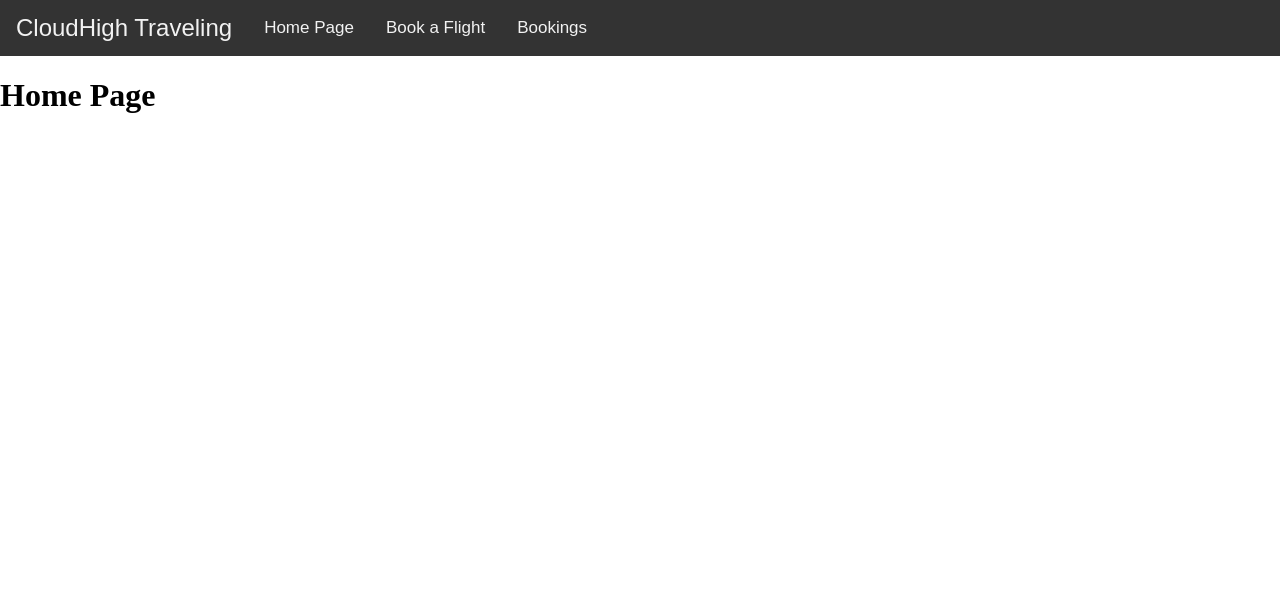
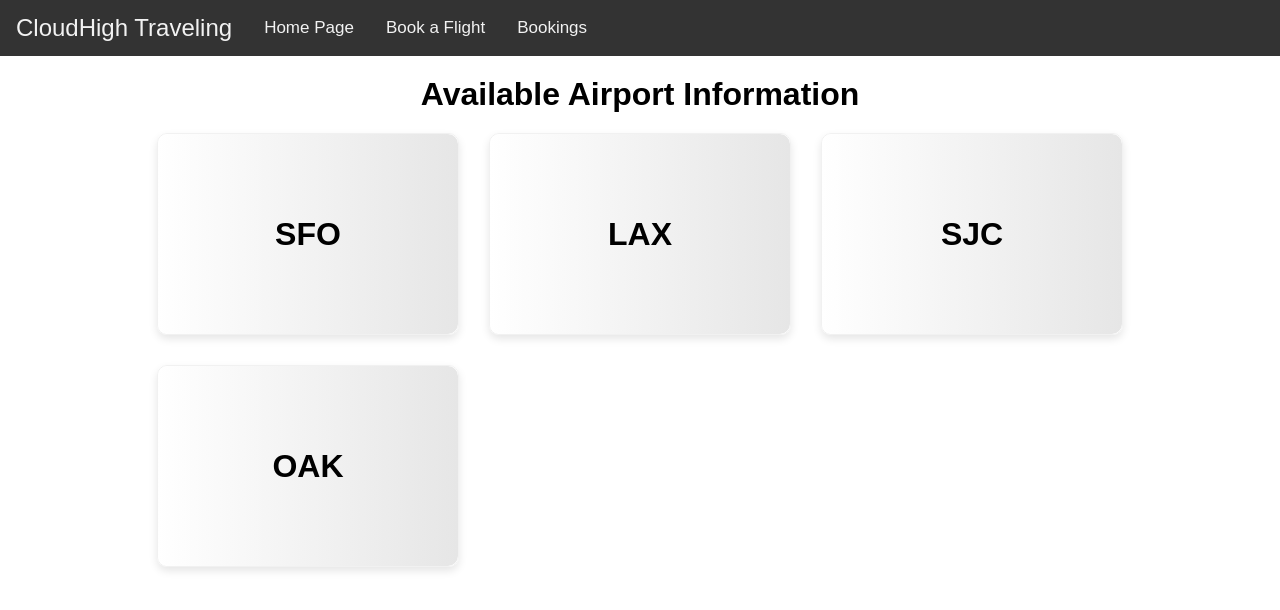
Before and after one commit to Dconstantin0/CMPE131, a Flask app: page / in a window 1280 px wide. Shown: the top 610 px of the page. Run offline with Flask 3, Linux system fonts and the light colour scheme.

Commit message:
html and css formatting to show airport info

```diff
--- a/app/static/css/home.css
+++ b/app/static/css/home.css
@@ -0,0 +1,107 @@
+.flip-card {
+background-color: transparent;
+width: 300px;
+height: 200px;
+border: 1px solid #f1f1f1;
+border-radius: 10px;
+perspective: 1000px;
+box-shadow: 0 4px 8px rgba(0, 0, 0, 0.1);
+overflow: hidden;
+}
+
+.flip-card-inner {
+position: relative;
+width: 100%;
+height: 100%;
+text-align: center;
+transition: transform 0.8s;
+transform-style: preserve-3d;
+}
+
+.flip-card:hover .flip-card-inner {
+transform: rotateY(180deg);
+box-shadow: 0 6px 12px rgba(0, 0, 0, 0.2);
+}
+
+.flip-card-front,
+.flip-card-back {
+position: absolute;
+width: 100%;
+height: 100%;
+-webkit-backface-visibility: hidden;
+backface-visibility: hidden;
+display: flex;
+align-items: center;
+justify-content: center;
+border-radius: 10px;
+}
+
+.flip-card-front {
+background-image: linear-gradient(to right, #ffffff, #e6e6e6);
+color: black;
+font-size: 16px;
+font-family: Arial, sans-serif;
+}
+
+.flip-card-back {
+background-image: linear-gradient(to right, #1e90ff, #4682b4);
+color: white;
+transform: rotateY(180deg);
+font-size: 16px;
+font-family: Arial, sans-serif;
+display: flex;
+flex-direction: column;
+justify-content: left;
+}
+
+.flip-card-back p {
+margin: 5px 0;
+font-size: 0.9em;
+}
+
+.flip-card-back .label {
+font-weight: bold;
+color: #aed6f1;
+}
+
+.flip-card-back h3 {
+margin-top: 15px;
+margin-bottom: 3px;
+font-size: 1.2em;
+}
+
+.btn {
+padding: 5px 10px;
+margin-top: 5px;
+text-decoration: none;
+color: white;
+background-color: #333;
+border: none;
+border-radius: 5px;
+font-size: 0.9em;
+text-align: center;
+}
+
+.centered-container {
+display: flex;
+flex-direction: column;
+align-items: center;
+justify-content: center;
+width: 100%;
+}
+
+.flip-card-container {
+display: grid;
+grid-template-columns: repeat(3, auto);
+gap: 30px;
+padding: 10px;
+}
+
+.section-header {
+text-align: center;
+font-size: 2rem;
+font-family: Arial, sans-serif;
+width: 100%;
+margin-top: 20px;
+margin-bottom: 10px;
+}
--- a/app/templates/home.html
+++ b/app/templates/home.html
@@ -1,8 +1,31 @@
-{% extends "base.html" %} {% block head %}
+{% extends "base.html" %}
+{% block head %}
 <link
   rel="stylesheet"
   href="{{ url_for('static', filename='css/home.css') }}"
 />
-{% endblock %} {% block content %}
-<h1>Home Page</h1>
 {% endblock %}
+{% block content %}
+<div class="centered-container">
+  <h2 class="section-header">Available Airport Information</h2>
+  <div class="flip-card-container">
+    {% for airport in airports %}
+    <div class="flip-card">
+      <div class="flip-card-inner">
+        <div class="flip-card-front">
+          <h1>{{ airport.airport_code }}</h1>
+        </div>
+        <div class="flip-card-back">
+          <h3>{{ airport.airport_code }}</h3>
+          <p><span class="label">Timezone:</span> {{ airport.timezone }}</p>
+          <p><span class="label">Terminals:</span> {{ airport.terminal_info }}</p>
+          <p><span class="label">Runways:</span> {{ airport.runway_info }}</p>
+
+          <a href="{{ airport.url_link }}" class="btn" role="button" target="_blank">Airport Link</a>
+        </div>
+      </div>
+    </div>
+    {% endfor %}
+  </div>
+</div>
+{% endblock %}
```
